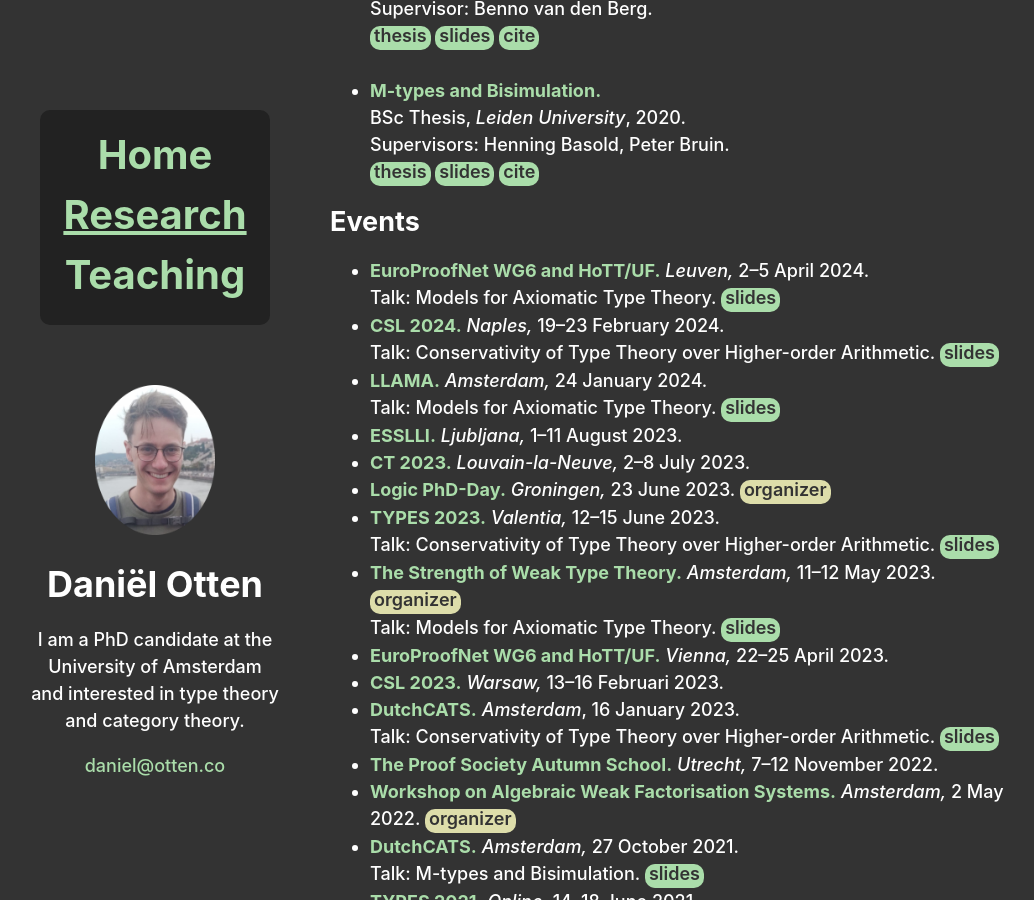
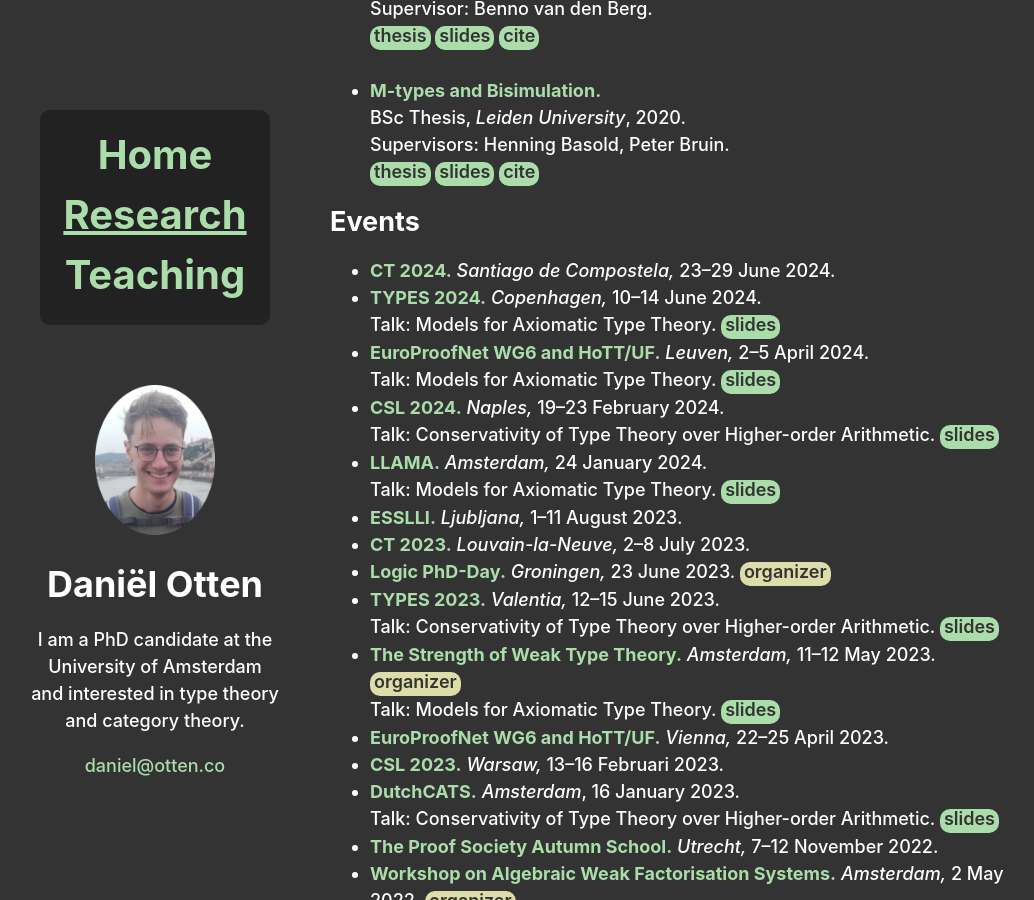
Before and after one commit to DDOtten/ddotten.github.io, a Jekyll site: the page built from research.md, in a window 1280 px wide and 900 px high, scrolled down 412 px. Shown: the whole window, without its empty margins (110-1144 px from the left). Built offline with Jekyll 4.4.1, drawn with Linux system fonts in a browser that asks for light colours.

Commit message:
add TYPES and CT

```diff
--- a/research.md
+++ b/research.md
@@ -24,6 +24,12 @@ layout: page
 
 # Events
 
+- **[CT 2024](https://www.usc.gal/regaca/ct2024/).**
+  *Santiago de Compostela,* 23--29 June 2024.
+- **[TYPES 2024](https://types2024.itu.dk/).**
+  *Copenhagen,* 10--14 June 2024. \
+  Talk: Models for Axiomatic Type Theory.
+  [slides](assets/slides/models_for_axiomatic_type_theory_slides.pdf){: .button}
 - **[EuroProofNet WG6](https://europroofnet.github.io/wg6-leuven/) and [HoTT/UF](https://hott-uf.github.io/2024/).**
   *Leuven,* 2--5 April 2024. \
   Talk: Models for Axiomatic Type Theory.
```
